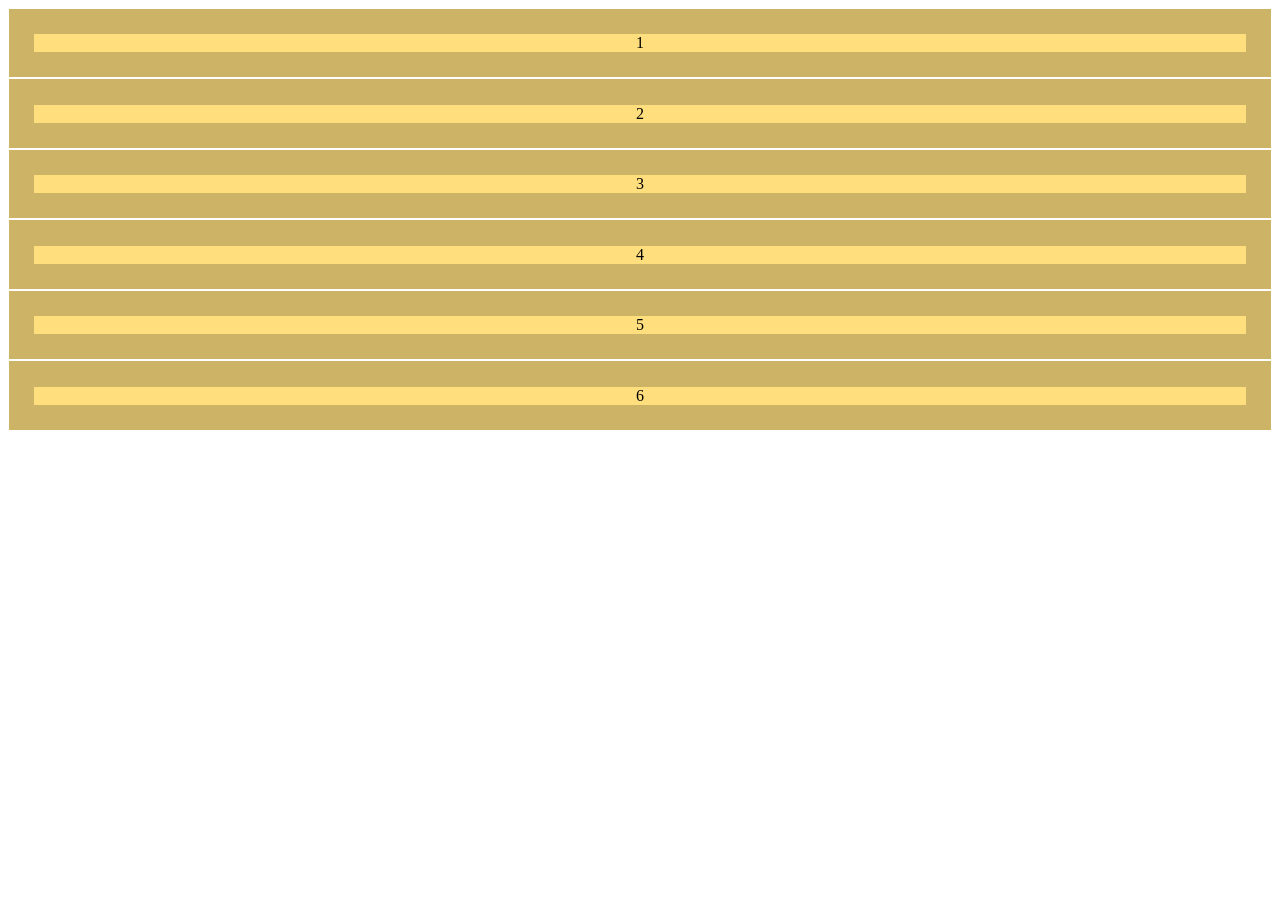
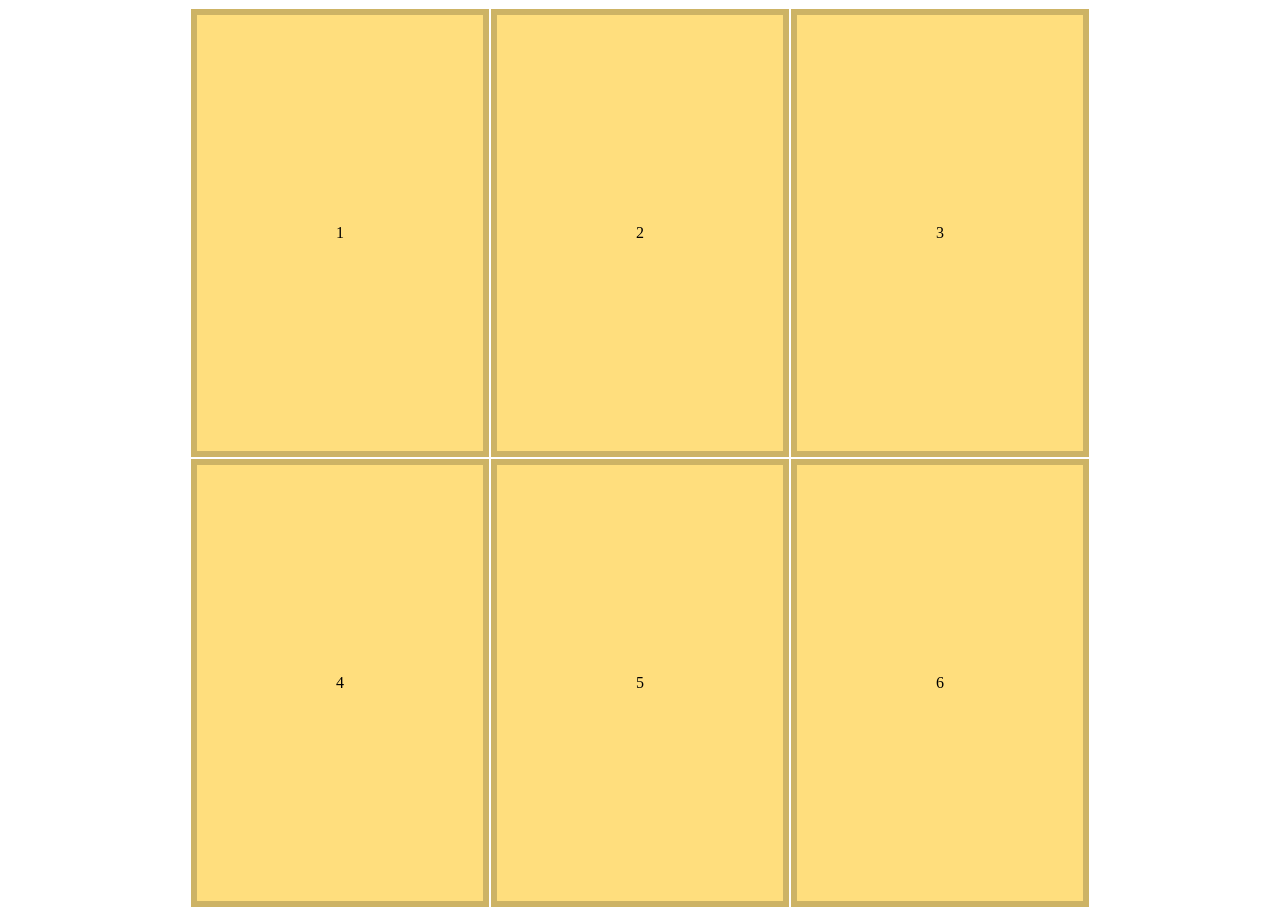
Before and after one commit to obaoben/CSSGrid, a plain HTML site: page index.html in a window 1280 px wide. Before the commit the page ends 800 px from the top, so only its background shows below. Drawn offline with Linux system fonts and the light colour scheme.

Commit message:
Add files via upload

```diff
--- a/css-grid.css
+++ b/css-grid.css
@@ -1,3 +1,6 @@
 .myContainer {
-
+	width:900px;
+	height:900px;
+	display:grid;
+	grid-template-columns:300px 300px 300px;
 }
--- a/index.html
+++ b/index.html
@@ -10,11 +10,12 @@
 
   <div class="myContainer">
 	  <div class="items item1"><div class="boxInterne"><p>1</p></div></div>
-	  <div class="items item1"><div class="boxInterne"><p>2</p></div></div>
-	  <div class="items item1"><div class="boxInterne"><p>3</p></div></div>
-	  <div class="items item1"><div class="boxInterne"><p>4</p></div></div>
-	  <div class="items item1"><div class="boxInterne"><p>5</p></div></div>
-	  <div class="items item1"><div class="boxInterne"><p>6</p></div></div>
+	  <div class="items item2"><div class="boxInterne"><p>2</p></div></div>
+	  <div class="items item3"><div class="boxInterne"><p>3</p></div></div>
+	  <div class="items item4"><div class="boxInterne"><p>4</p></div></div>
+	  <div class="items item5"><div class="boxInterne"><p>5</p></div></div>
+	  <div class="items item6"><div class="boxInterne"><p>6</p></div></div>
+
   </div>
 
 
--- a/style.css
+++ b/style.css
@@ -1,5 +1,6 @@
 .myContainer {
 	background-color: #cdb365;
+	margin:auto;
 }
 
 .items {
```
